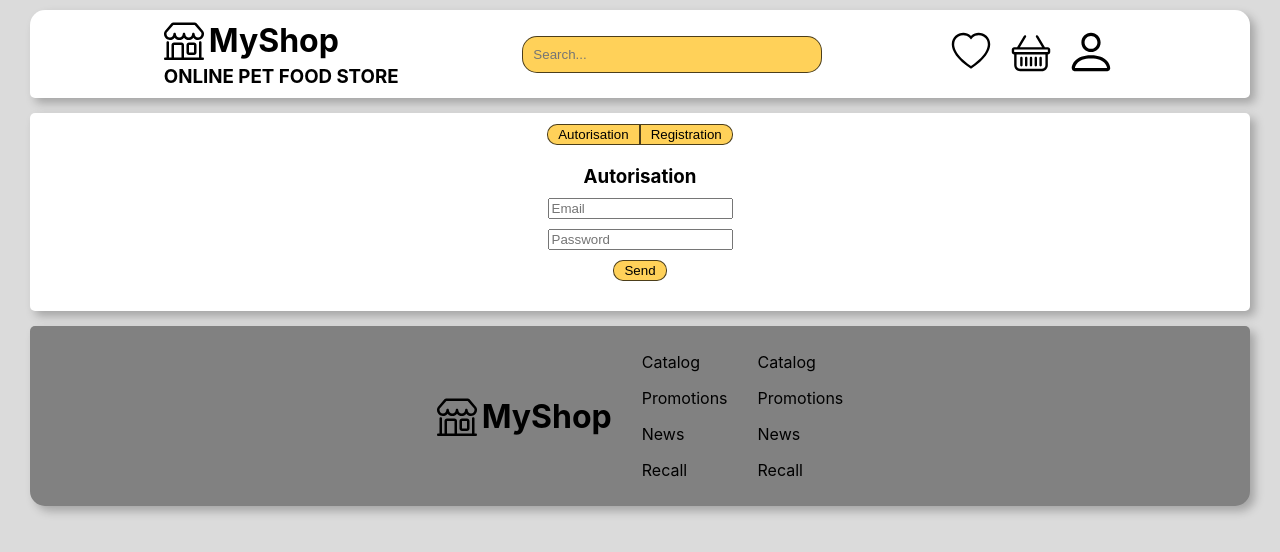
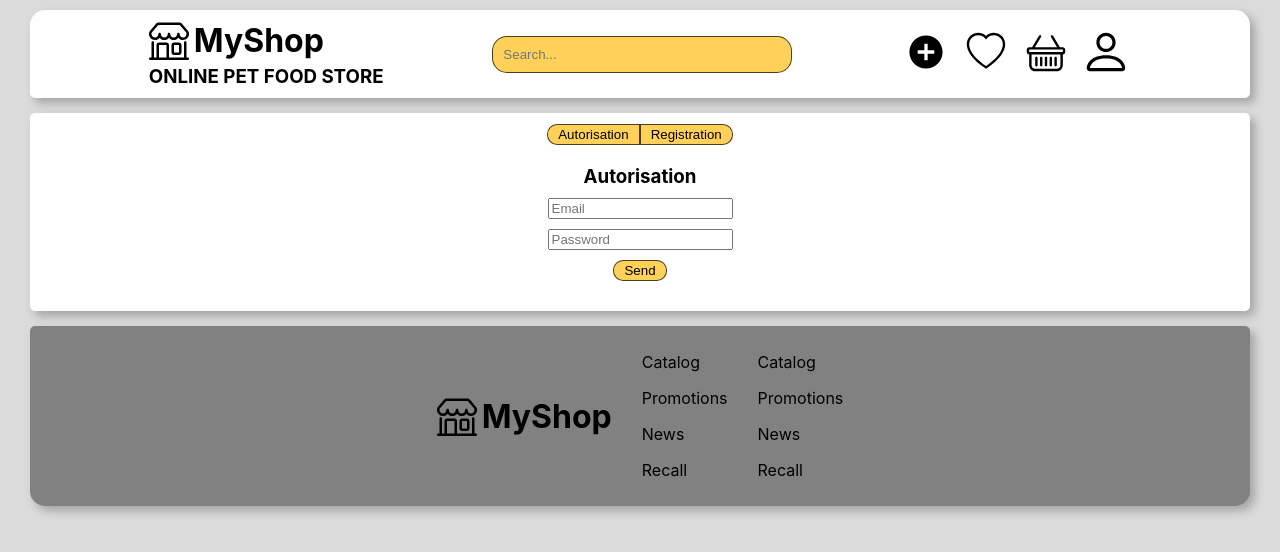
Before and after one commit to gigabyte1511/Sber-myShop, a React (Create React App) app: page /sign in a window 1280 px wide. Shown: the top 552 px of the page. Built offline with nearby package versions, Linux system fonts and the light colour scheme.

Commit message:
Add newProduct icon in headerNavigation

```diff
--- a/src/components/HeaderNavigation/HeaderNavigation.js
+++ b/src/components/HeaderNavigation/HeaderNavigation.js
@@ -32,6 +32,7 @@ function HeaderNavigation(){
 
  return(
     <div className={styles.imgContainer}>
+        <img className={styles.img} src={addProduct} alt = "" onClick={()=>{goFavourite()}}></img>
         <img className={styles.img} src={favouritePic} alt = "" onClick={()=>{goFavourite()}}></img>
         <div className={styles.cartContainer}>
             <img className={styles.img} src={cartPic} alt = "" onClick={()=>{goCart()}}></img>
```
